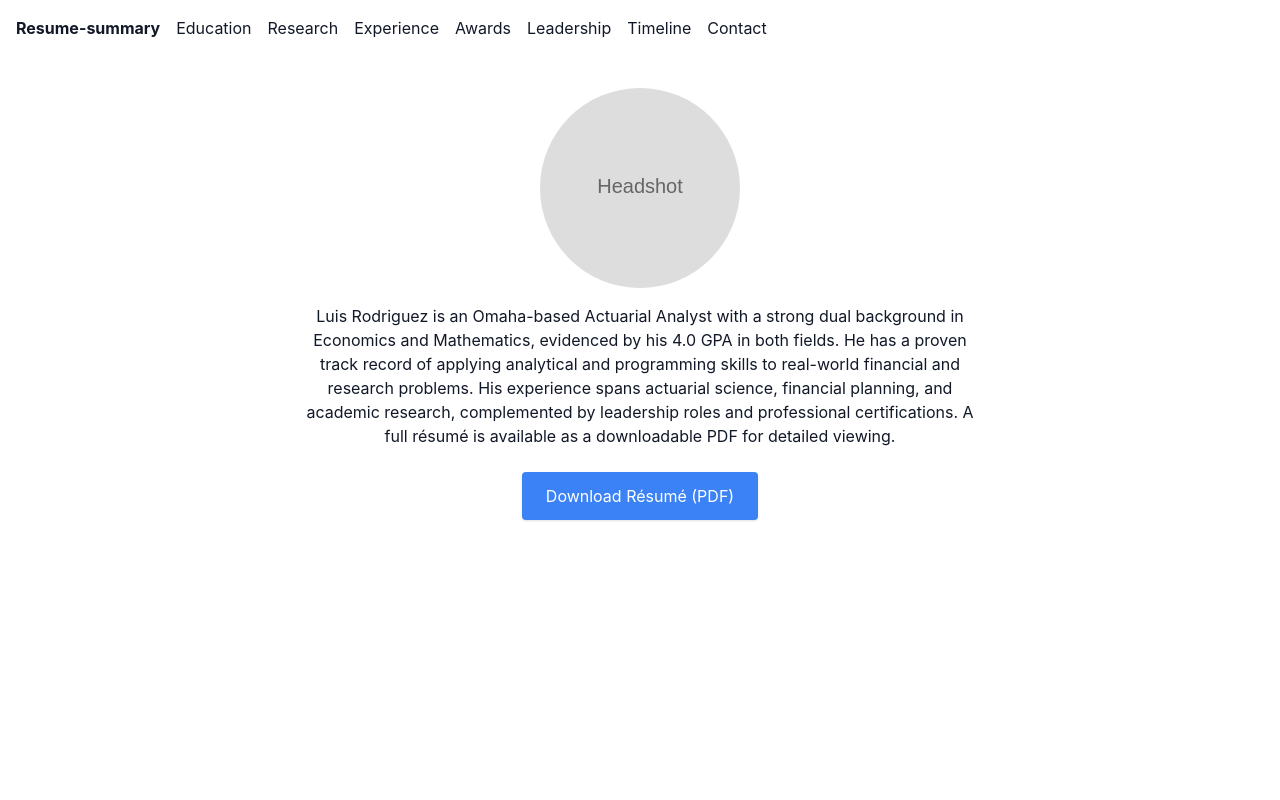
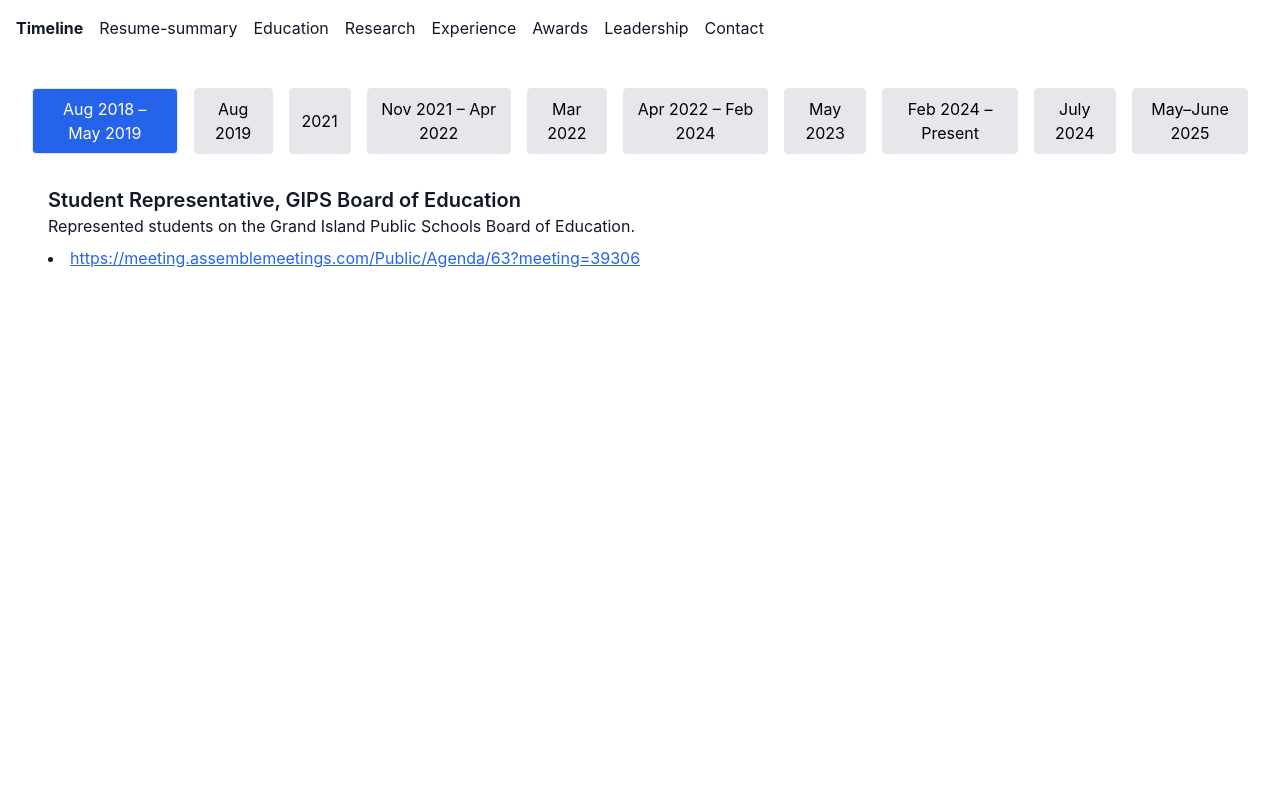
Before and after one commit to luisitinrodriguez2001-cloud/Luisitin, a Next.js app in the folder luis-site/: page / in a window 1280 px wide. Shown: the top 800 px of the page. Built offline with nearby package versions, Linux system fonts and the light colour scheme.

Commit message:
Reorder sections and update navbar

```diff
--- a/luis-site/src/components/Navbar.tsx
+++ b/luis-site/src/components/Navbar.tsx
@@ -1,18 +1,18 @@
 import { useEffect, useState } from "react";
 
 const sections = [
+  "timeline",
   "resume-summary",
   "education",
   "research",
   "experience",
   "awards",
   "leadership",
-  "timeline",
   "contact",
 ];
 
 export default function Navbar() {
-  const [active, setActive] = useState<string>("resume-summary");
+  const [active, setActive] = useState<string>("timeline");
   const [open, setOpen] = useState(false);
 
   useEffect(() => {
--- a/luis-site/src/pages/index.tsx
+++ b/luis-site/src/pages/index.tsx
@@ -1,11 +1,11 @@
 import Navbar from "@/components/Navbar";
+import Timeline from "@/components/Timeline";
 import ResumeSummary from "@/sections/ResumeSummary";
 import Education from "@/sections/Education";
 import Research from "@/sections/Research";
 import Experience from "@/sections/Experience";
 import Awards from "@/sections/Awards";
 import Leadership from "@/sections/Leadership";
-import Timeline from "@/components/Timeline";
 import Contact from "@/sections/Contact";
 import Footer from "@/components/Footer";
 
@@ -14,15 +14,15 @@ export default function Home() {
     <div className="min-h-screen bg-background text-text">
       <Navbar />
       {/* Hero banner would appear here */}
+      <section id="timeline" className="min-h-screen p-8">
+        <Timeline />
+      </section>
       <ResumeSummary />
       <Education />
       <Research />
       <Experience />
       <Awards />
       <Leadership />
-      <section id="timeline" className="min-h-screen p-8">
-        <Timeline />
-      </section>
       <Contact />
       <Footer />
     </div>
```
